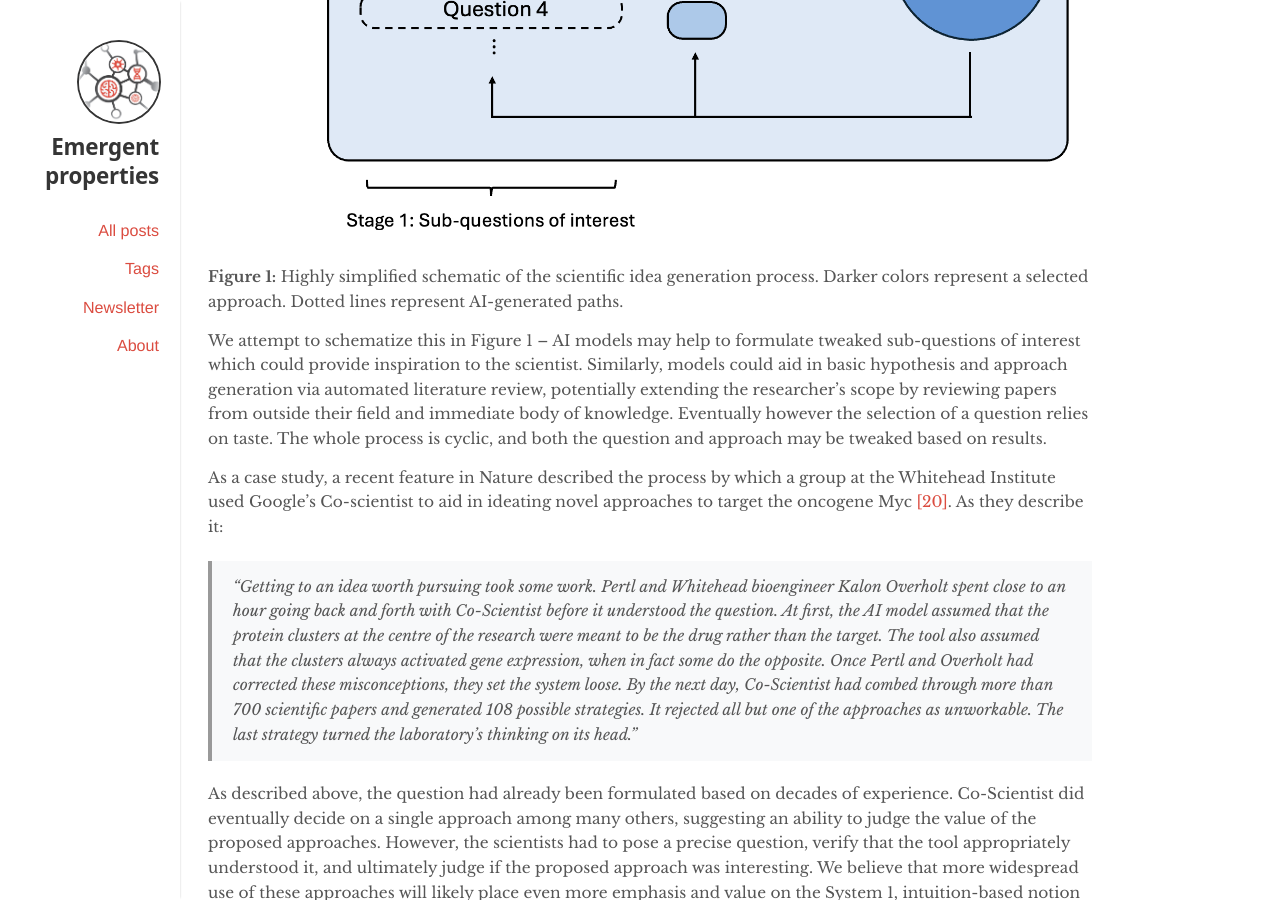
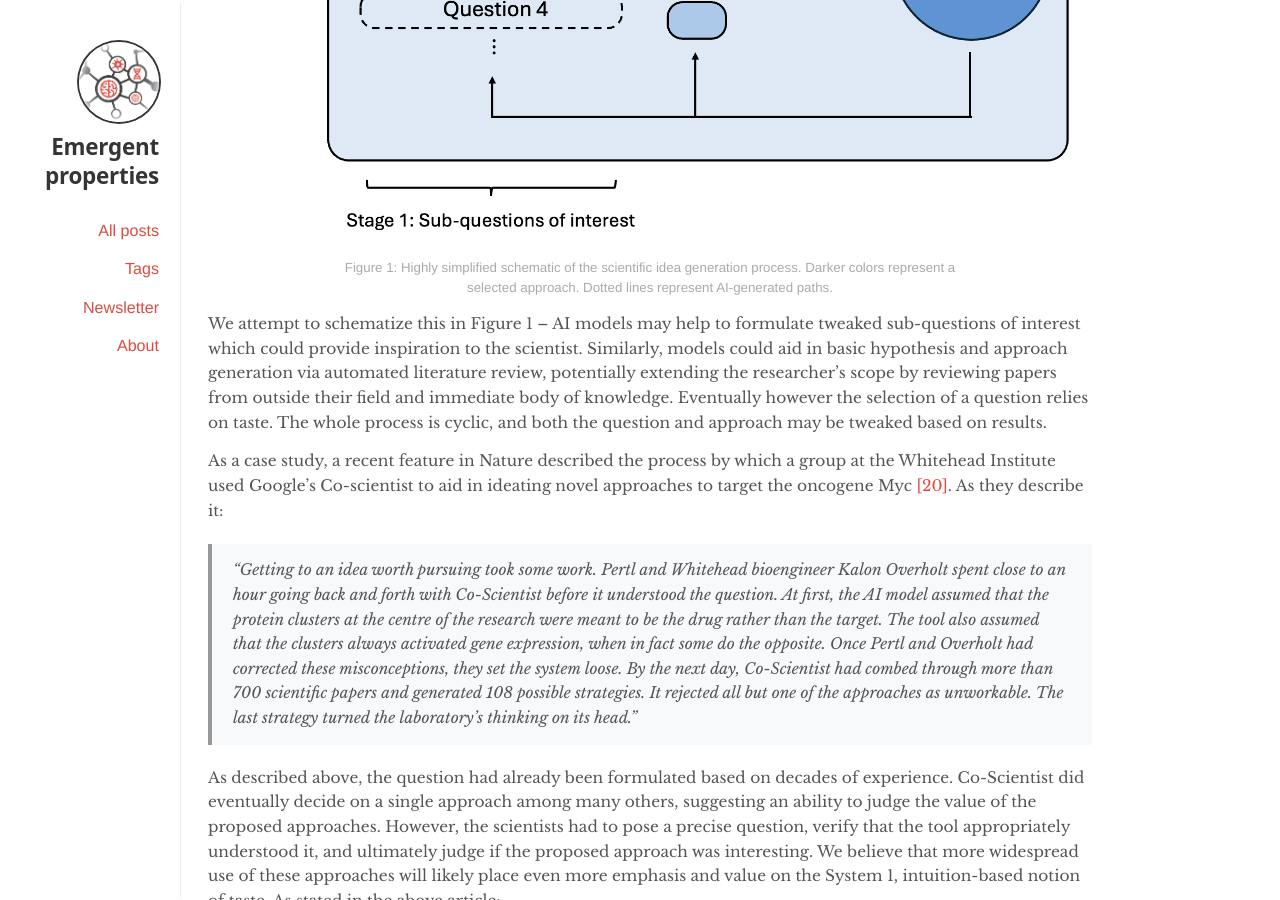
Before and after one commit to emergentpropertiesblog/emergentpropertiesblog.github.io, a Jekyll site: the page built from _posts/2026-11-26-bio-age-of-ai-part-2.md, in a window 1280 px wide and 900 px high, scrolled down 5484 px. Built offline with Jekyll 4.4.1, drawn with Linux system fonts in a browser that asks for light colours.

Commit message:
Update caption

```diff
--- a/_posts/2026-11-26-bio-age-of-ai-part-2.md
+++ b/_posts/2026-11-26-bio-age-of-ai-part-2.md
@@ -77,8 +77,7 @@ LLMs do not currently demonstrate good taste. They currently generate a vast num
 So what is the best way to use AI systems in the question generation stage? On one end lies the proposal of the broad question, which comes from the scientist. On the other end, Co-scientist and other methods are effective at *executing*, for instance in performing literature reviews and proposing experimental plans or models to test. In between these two is a process of narrowing and tweaking the question based on prior experience, interest, available resources, and taste. We suspect that at this middle stage, LLMs may be a helpful brainstorming partner. However, in their current form we caution that we should not allow LLMs to override "taste" but instead should be used as a way to **augment** the space of ideas upon which one can wield their scientific judgment. LLMs contain vast quantities of information across all corners of human knowledge, giving these tools the ability to integrate disparate fields in a way that is notoriously difficult for humans who specialize often in specific areas of knowledge. Indeed, much innovation has arisen from scientists bringing knowledge from one field to another. The generation of novel and interesting new interdisciplinary hypotheses with LLM assistance is a unique opportunity, and may be able to help scientists digest the ever expanding deluge of new literature being generated daily.
 
 ![Figure 1: Highly simplified schematic of the scientific idea generation process. Darker colors represent a selected approach. Dotted lines represent AI-generated paths.](/assets/images/post8/part-2-figure-1.png)
-
-**Figure 1:** Highly simplified schematic of the scientific idea generation process. Darker colors represent a selected approach. Dotted lines represent AI-generated paths.
+*Figure 1: Highly simplified schematic of the scientific idea generation process. Darker colors represent a selected approach. Dotted lines represent AI-generated paths.*
 
 We attempt to schematize this in Figure 1 – AI models may help to formulate tweaked sub-questions of interest which could provide inspiration to the scientist. Similarly, models could aid in basic hypothesis and approach generation via automated literature review, potentially extending the researcher’s scope by reviewing papers from outside their field and immediate body of knowledge. Eventually however the selection of a question relies on taste. The whole process is cyclic, and both the question and approach may be tweaked based on results.
 
```
